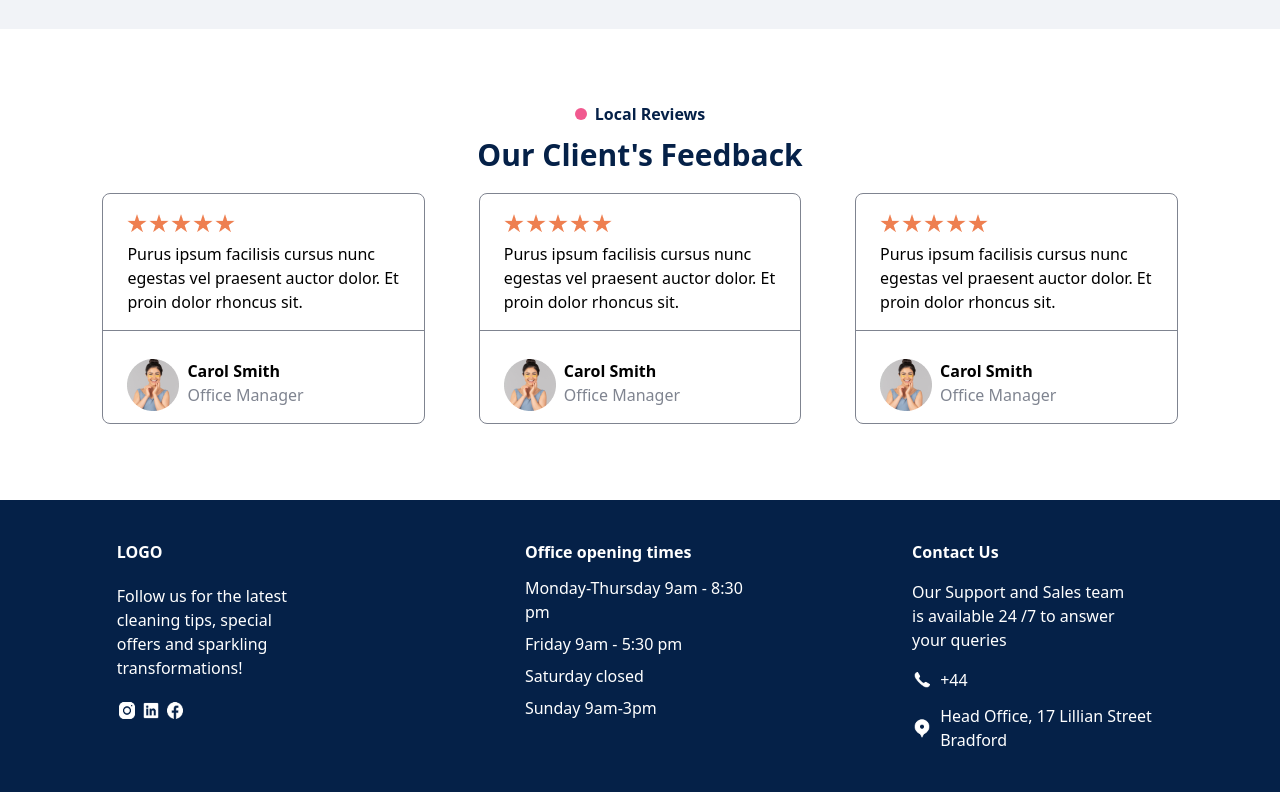
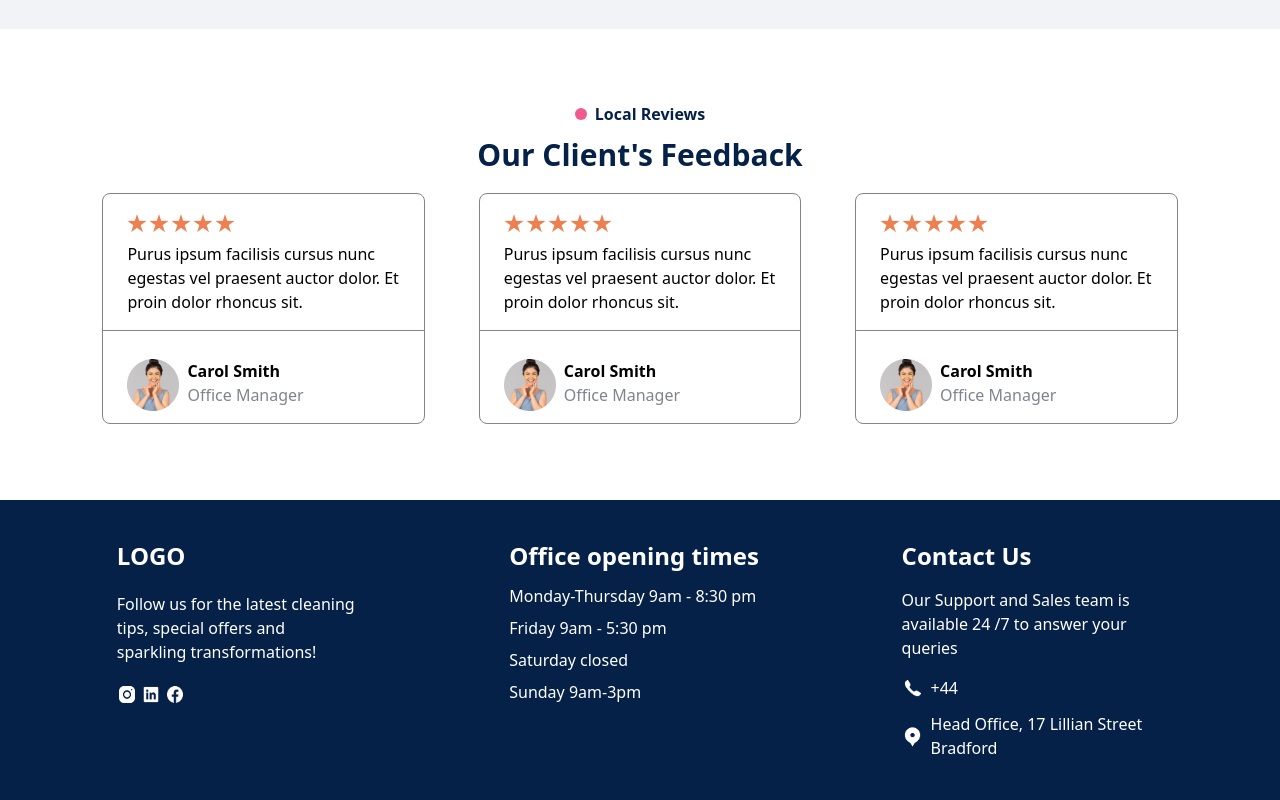
Before and after one commit to DerrickDeshoe/SpickyClean, a Next.js app: page / in a window 1280 px wide. Shown: the part 3887-4687 px from the top of the page. Built offline with nearby package versions, Linux system fonts and the light colour scheme.

Commit message:
Scrubs And Rugs Services Update

```diff
--- a/app/Components/Footer.tsx
+++ b/app/Components/Footer.tsx
@@ -15,8 +15,8 @@ const Footer = () => {
       <div className="flex flex-wrap lg:justify-between w-[100%] space-y-5 lg:space-y-0 p-5 lg:p-10 text-white">
         <div className=" lg:w-[24%] flex flex-col space-y-5">
           {/* <Image src={Logo} alt="alt" className="w-[50%] lg:w-[60%]" /> */}
-          <p className="font-bold">LOGO</p>
-          <p className=" w-[80%]">
+          <p className="font-bold lg:text-2xl">LOGO</p>
+          <p className=" w-[80%] lg:w-[96%]">
             Follow us for the latest cleaning tips, special offers and sparkling
             transformations!
           </p>
@@ -32,8 +32,8 @@ const Footer = () => {
             </Link>
           </div>
         </div>
-        <div className=" w-[100%] lg:w-[24%] flex flex-col space-y-3 lg:pl-[1%]">
-          <h5 className="font-bold">Office opening times</h5>
+        <div className=" w-[100%] lg:w-[24%] flex flex-col space-y-3">
+          <h5 className="font-bold lg:text-2xl">Office opening times</h5>
           <div className="flex flex-col space-y-2">
             <Link
               href="/OurPrice"
@@ -61,9 +61,9 @@ const Footer = () => {
             </Link>
           </div>
         </div>
-        <div className=" lg:w-[24%] flex flex-col space-y-4">
-          <h5 className="font-bold">Contact Us</h5>
-          <p className="w-[80%] lg:w-[90%]">
+        <div className=" lg:w-[25%] flex flex-col space-y-4">
+          <h5 className="font-bold lg:text-2xl">Contact Us</h5>
+          <p className="w-[80%] lg:w-[100%]">
             Our Support and Sales team is available 24 /7 to answer your queries
           </p>
           <div className="flex flex-col space-y-3 w-[80%] lg:w-[100%]">
--- a/app/Components/Services.tsx
+++ b/app/Components/Services.tsx
@@ -15,7 +15,7 @@ const Services = ({ image, service, description }: ServicesProps) => {
   const [showModal, setShowModal] = useState(false);
 
   return (
-    <div className="flex flex-col items-center gap-y-4 lg:w-[16%] ">
+    <div className="flex flex-col items-center gap-y-4 w-[100%] lg:w-[16%] ">
       <Image src={image} alt="ServiceIcon" className="w-[16%] lg:w-[20%]" />
       <p className="font-bold text-2xl lg:text-[17px] text-spickyBlue">{service}</p>
 
```
